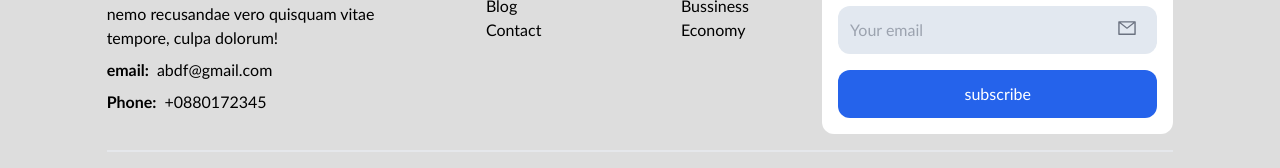
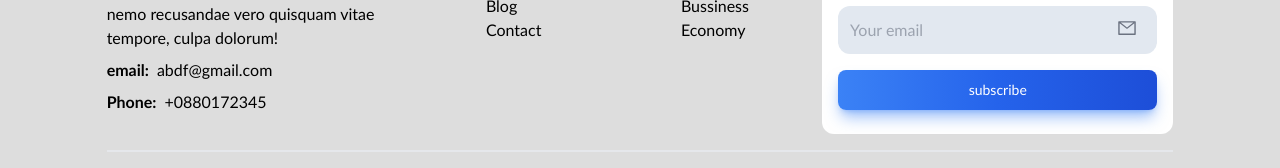
Before and after one commit to jhimi01/blog-next-js, a Next.js app: page / in a window 1280 px wide. Shown: the part 1481-1649 px from the top of the page. Built offline with nearby package versions, Linux system fonts and the light colour scheme.

Commit message:
button change

```diff
--- a/components/Footer.js
+++ b/components/Footer.js
@@ -57,7 +57,7 @@
                 className="p-3 my-4 w-full bg-slate-200 rounded-xl"
               />
             </div>
-            <button className="w-full p-3 text-white bg-blue-600 rounded-xl">
+            <button className="text-white bg-gradient-to-r from-blue-500 via-blue-600 to-blue-700 hover:bg-gradient-to-br focus:ring-4 focus:outline-none focus:ring-blue-300 dark:focus:ring-blue-800 shadow-lg shadow-blue-500/50 dark:shadow-lg dark:shadow-blue-800/80 font-medium rounded-lg text-sm px-5 py-2.5 text-center mr-2 mb-2  w-full">
               subscribe
             </button>
           </div>
```
